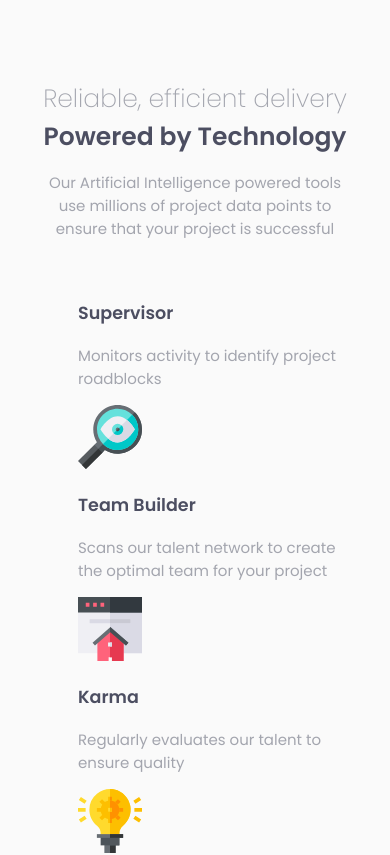
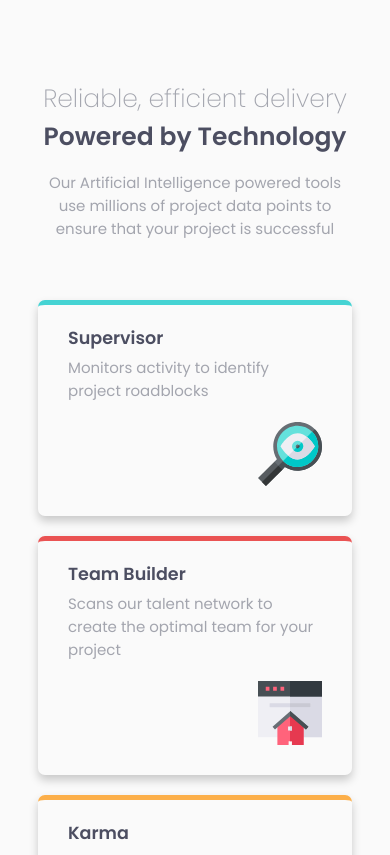
Before and after one commit to royeradames/four-card-feature-section, a React (Create React App) app: page / in a window 390 px wide. Shown: the top 855 px of the page. Built offline with nearby package versions, Linux system fonts and the light colour scheme.

Commit message:
📦add mobile styles

```diff
--- a/src/styles/_cards.scss
+++ b/src/styles/_cards.scss
@@ -1,7 +1,43 @@
 .cards{
     list-style: none;
+    padding: 0;
+    display: grid;
+    row-gap: 2rem;
+
+    &__card{
+        box-shadow: 0 .5rem 1rem rgba(0, 0, 0, 0.2);
+        border-radius: .7rem;
+        --border-size: .5rem;
+        padding: 0 3rem 3rem;
+        max-width: 31.5rem;
+
+        //layout
+        display: grid;
+
+        &--team-builder{
+            border-top: var(--color-red) solid var(--border-size);
+        }
+        &--supervisor{
+            border-top: var(--color-cyan) solid var(--border-size);
+        }
+        &--karma{
+            border-top: var(--color-orange) solid var(--border-size);
+        }
+        &--calculator{
+            border-top: var(--color-blue) solid var(--border-size);
+        }
+    }
 
     &__title{
         color: var(--color-blue-900);
+        margin-bottom: .5rem;
+        margin-top: 2rem ;
+    }
+    &__message{
+        margin: 0;
+    }
+    &__icon{
+        justify-self: right;
+        margin-top: 2rem;
     }
 }
```
